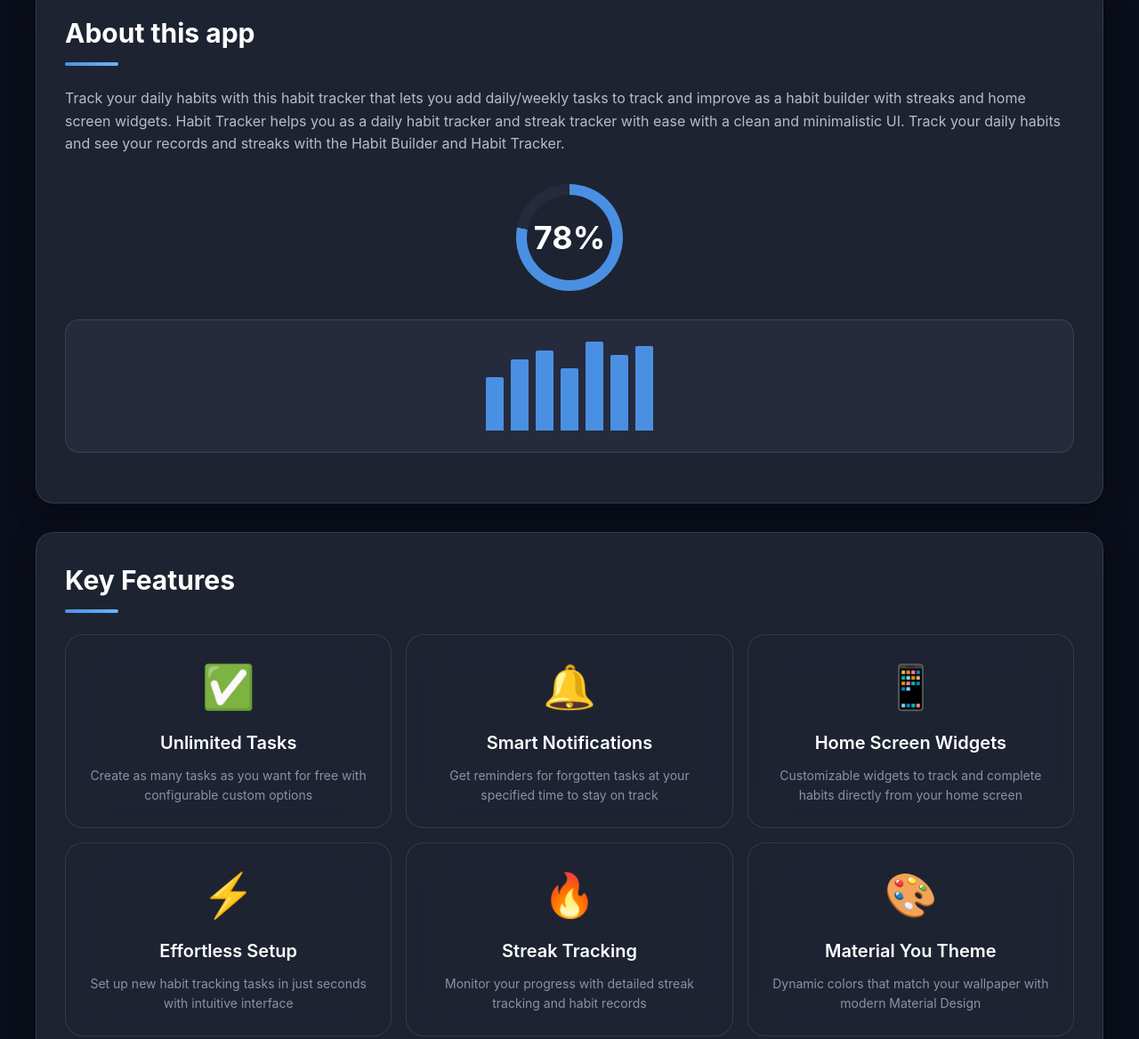
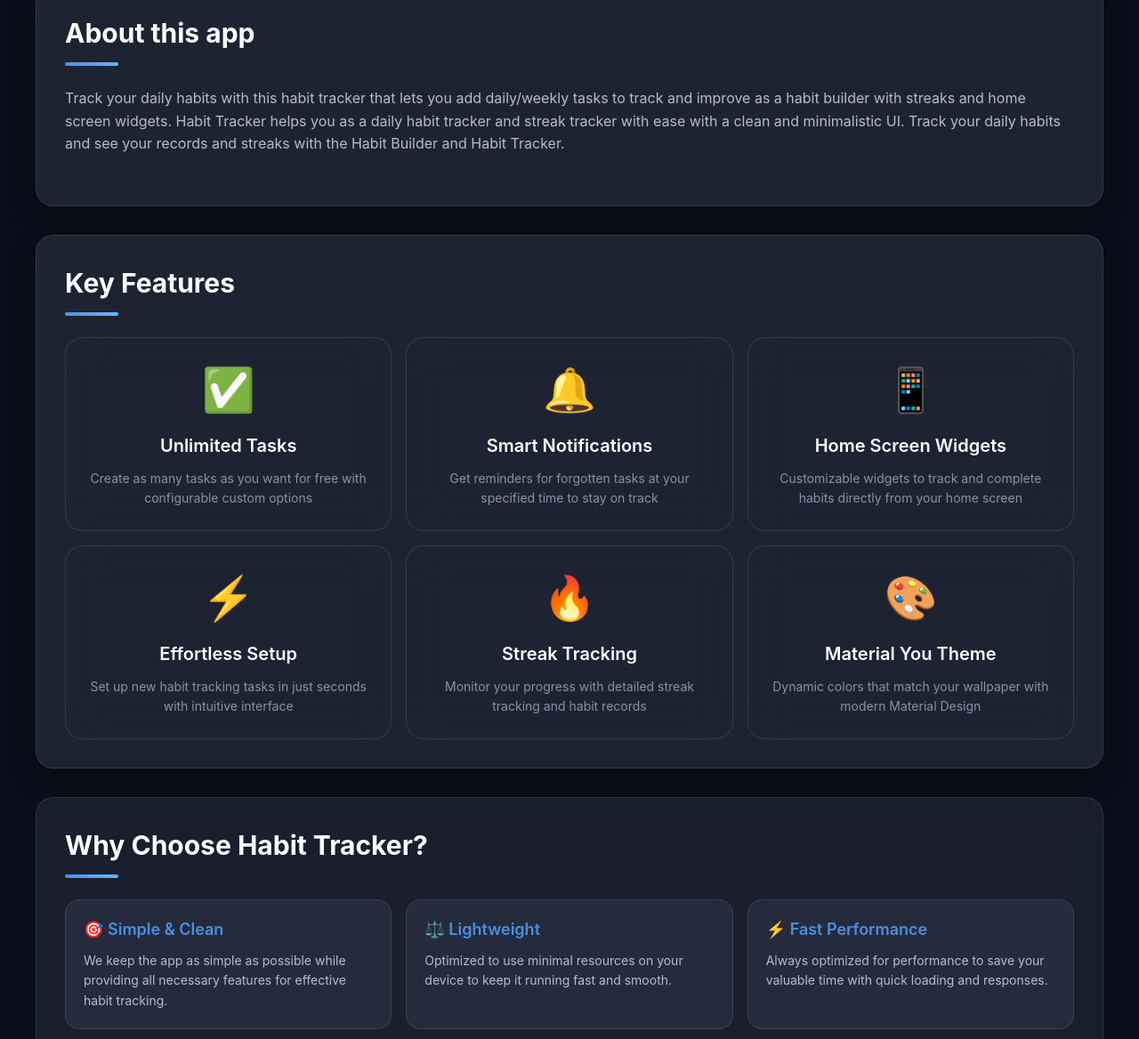
Before and after one commit to forgelynx/ForgeLynx, a plain HTML site: page applist/habit_tracker/habit_tracker.html in a window 1280 px wide. Shown: the part 645-1813 px from the top of the page at 89% size. Drawn offline with Linux system fonts and the light colour scheme.

Commit message:
Update habit_tracker.html

```diff
--- a/applist/habit_tracker/habit_tracker.html
+++ b/applist/habit_tracker/habit_tracker.html
@@ -614,25 +614,7 @@
                     Track your daily habits with this habit tracker that lets you add daily/weekly tasks to track and improve as a habit builder with streaks and home screen widgets. Habit Tracker helps you as a daily habit tracker and streak tracker with ease with a clean and minimalistic UI. Track your daily habits and see your records and streaks with the Habit Builder and Habit Tracker.
                 </div>
 
-                <div class="progress-demo">
-                    <div class="circular-progress">
-                        <div class="progress-circle">
-                            <div class="progress-text">78%</div>
-                        </div>
-                    </div>
-                </div>
 
-                <div class="chart-demo">
-                    <div class="bar-chart">
-                        <div class="bar" style="height: 60px;"></div>
-                        <div class="bar" style="height: 80px;"></div>
-                        <div class="bar" style="height: 90px;"></div>
-                        <div class="bar" style="height: 70px;"></div>
-                        <div class="bar" style="height: 100px;"></div>
-                        <div class="bar" style="height: 85px;"></div>
-                        <div class="bar" style="height: 95px;"></div>
-                    </div>
-                </div>
             </div>
 
             <div class="section">
@@ -724,10 +706,9 @@
 
         <div class="footer">
             <div class="footer-links">
-                <a href="#" class="footer-link">Privacy Policy</a>
-                <a href="#" class="footer-link">Terms & Conditions</a>
-                <a href="#" class="footer-link">Support</a>
-                <a href="#" class="footer-link">Contact Us</a>
+                <a href="https://forgelynx.github.io/ForgeLynx/applist/habit_tracker/pp.html" class="footer-link" target="_blank">Privacy Policy</a>
+                <a href="https://forgelynx.github.io/ForgeLynx/applist/habit_tracker/pp.html#terms" class="footer-link" target="_blank">Terms & Conditions</a>
+                <a href="mailto:forgelynxx@gmail.com?subject=Habit Builder & Tracker - Contact" class="footer-link">Contact Us</a>
             </div>
             <div class="footer-text">
                 <p>Thank you for choosing Habit Tracker. We are always waiting for your feedback!</p>
```
